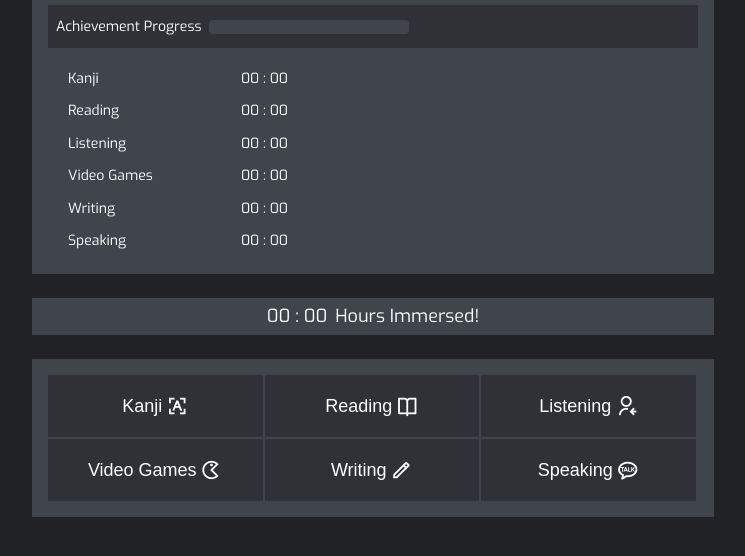
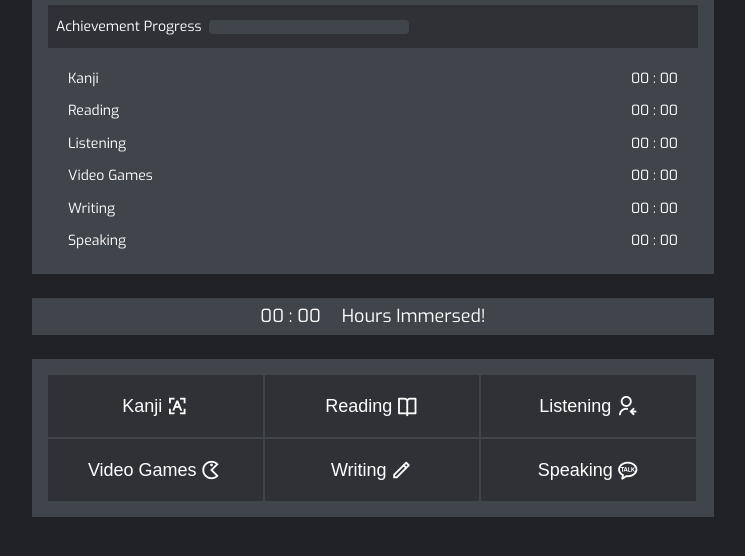
Before and after one commit to abodbazyan/hours-stacker, a plain HTML site: page index.html in a window 1280 px wide. Both pictures are taken after a click on the element "Show Details". Shown: the part 168-724 px from the top of the page, without its empty margins (267-1012 px from the left). Drawn offline with nearby package versions, Linux system fonts and the light colour scheme.

Commit message:
updated the show details table design

```diff
--- a/style.css
+++ b/style.css
@@ -133,7 +133,7 @@ body {
 
 #hours-details ul {
     list-style: none;
-    margin-left: 16px;
+    margin: 0px 16px;
     font-size: 14px;
 }
 
@@ -141,7 +141,6 @@ body {
     display: flex;
     justify-content: space-between;
     align-items: center;
-    width: 220px;
     padding: 4px;
     margin-bottom: 2px;
 }
```
Also changed, not shown: index.html (+1 -0 lines).
